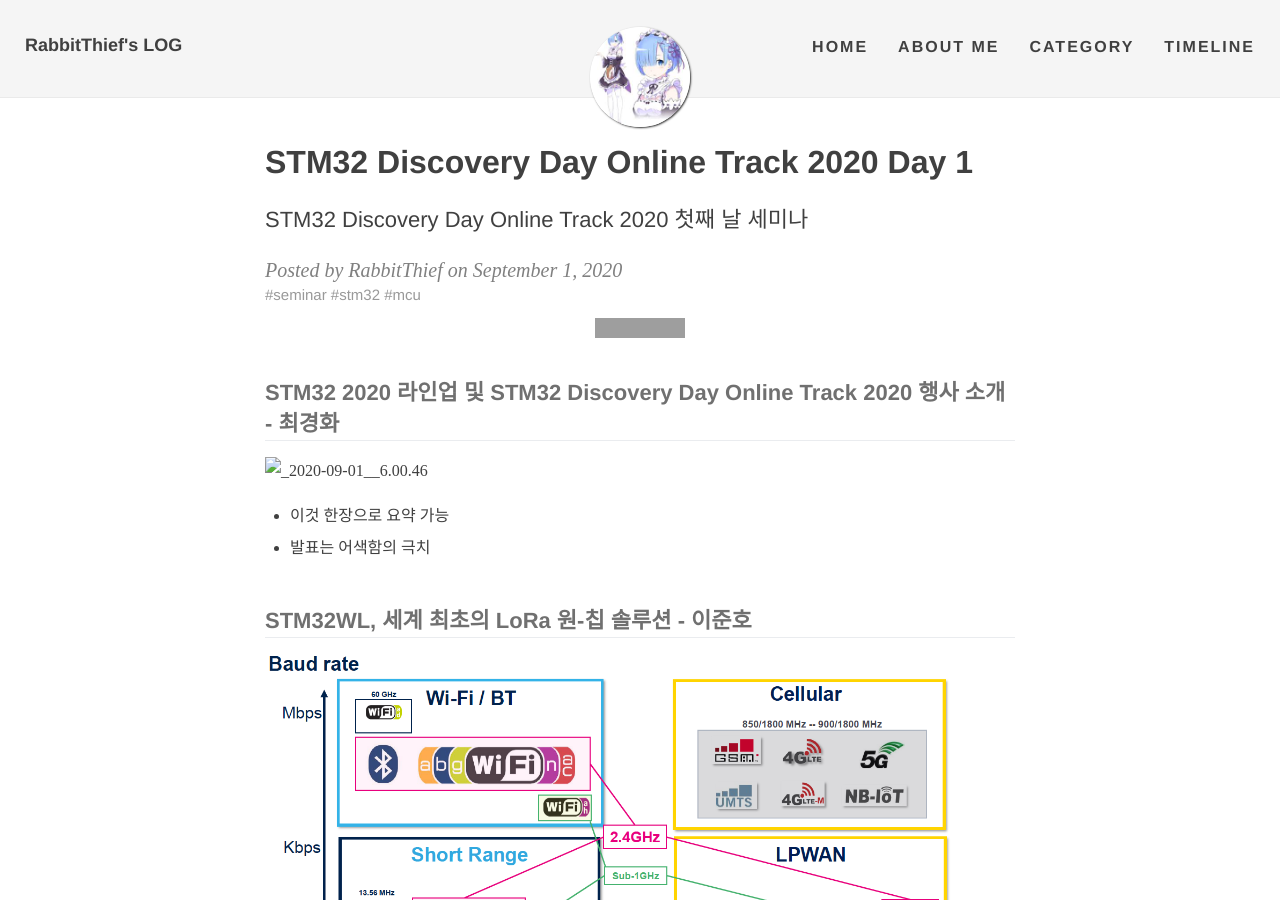
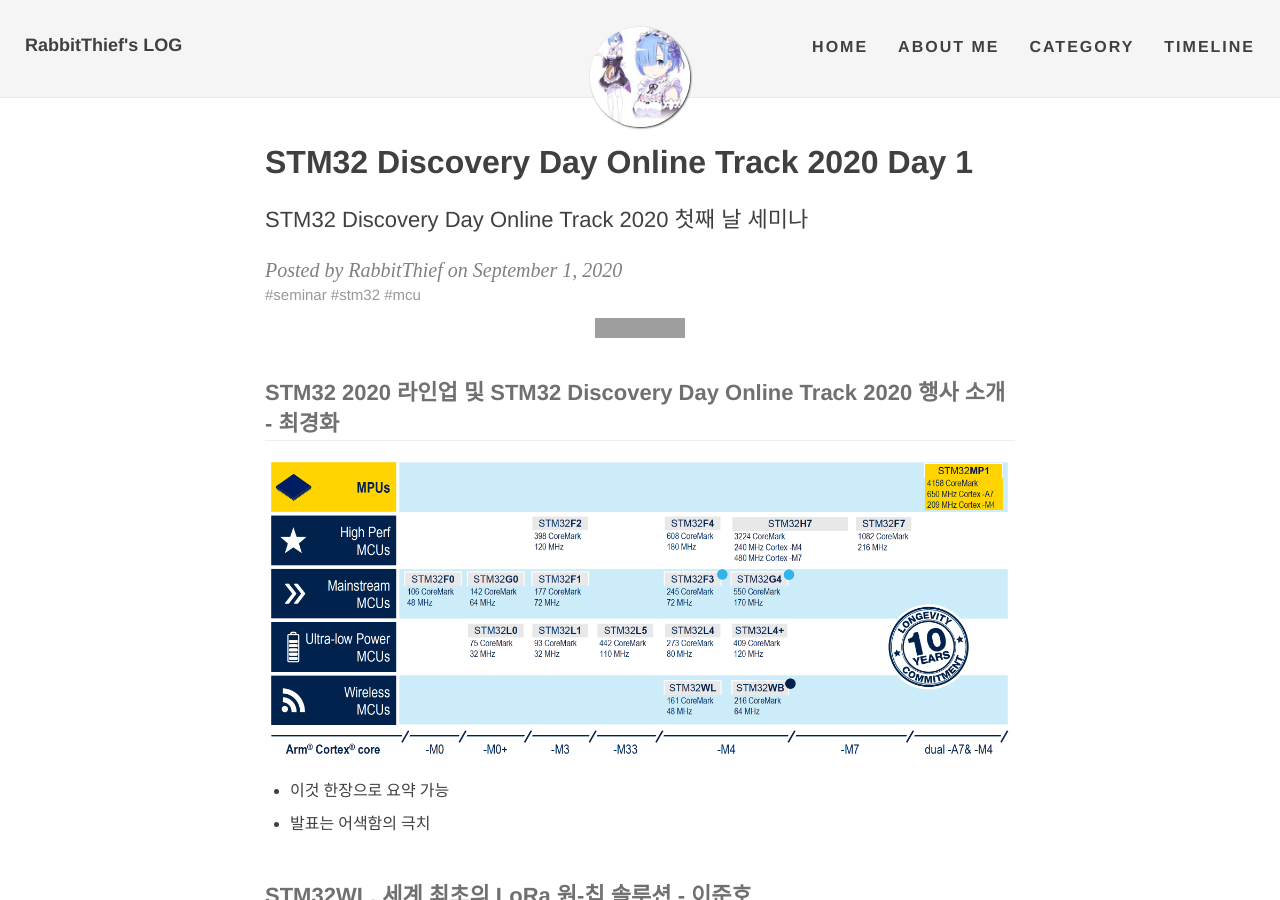
Before and after one commit to RabbitThief37/rabbitthief37.github.io, a Jekyll site: the page built from _posts/2020-09-01-seminar-stm32-discovery-day_online-track-day-01.md, in a window 1280 px wide and 900 px high. Built offline with Jekyll 4.4.1, drawn with Linux system fonts in a browser that asks for light colours; nearby versions of some CDN libraries; some web fonts are replaced; grey boxes are pictures that could not be loaded.

Commit message:
첫번째 ppt 이미지 이름이 문제가 발생

```diff
--- a/_posts/2020-09-01-seminar-stm32-discovery-day_online-track-day-01.md
+++ b/_posts/2020-09-01-seminar-stm32-discovery-day_online-track-day-01.md
@@ -14,7 +14,7 @@
 
 ## [STM32 2020 라인업 및 STM32 Discovery Day Online Track 2020 행사 소개 - 최경화](https://rabbitthief37.github.io/assets/article_images/2020-09-01/(Day1-1)STM32_introduction.pdf)
 
-![_2020-09-01__6.00.46](/assets/article_images/2020-09-01/_2020-09-01__6.00.46.png)
+![_2020-09-01__6.00.46](/assets/article_images/2020-09-01/1.png)
 
 * 이것 한장으로 요약 가능
 * 발표는 어색함의 극치
```
Also changed, not shown: assets/article_images/2020-09-01/1.png (renamed from assets/article_images/2020-09-01/_2020-09-01__6.00.46.png).
